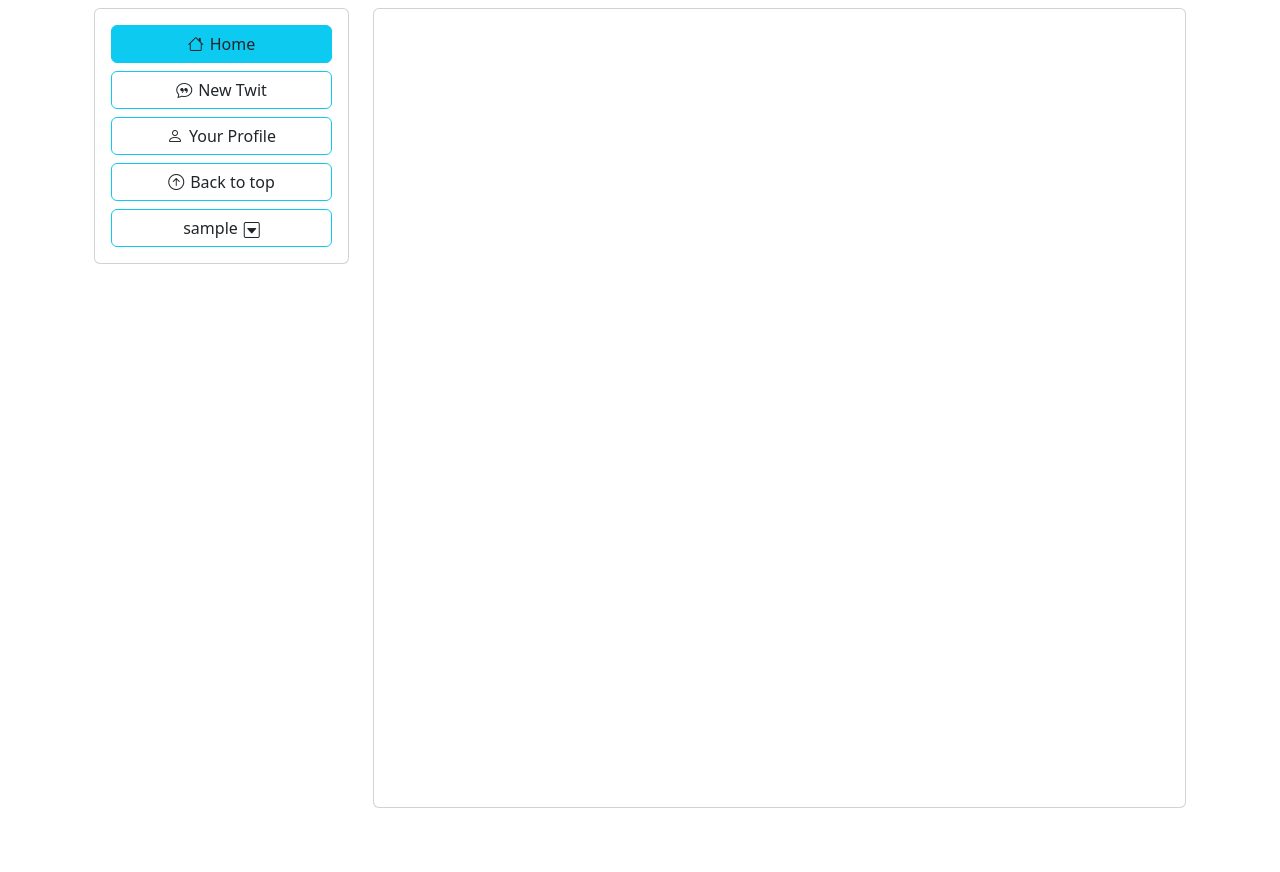
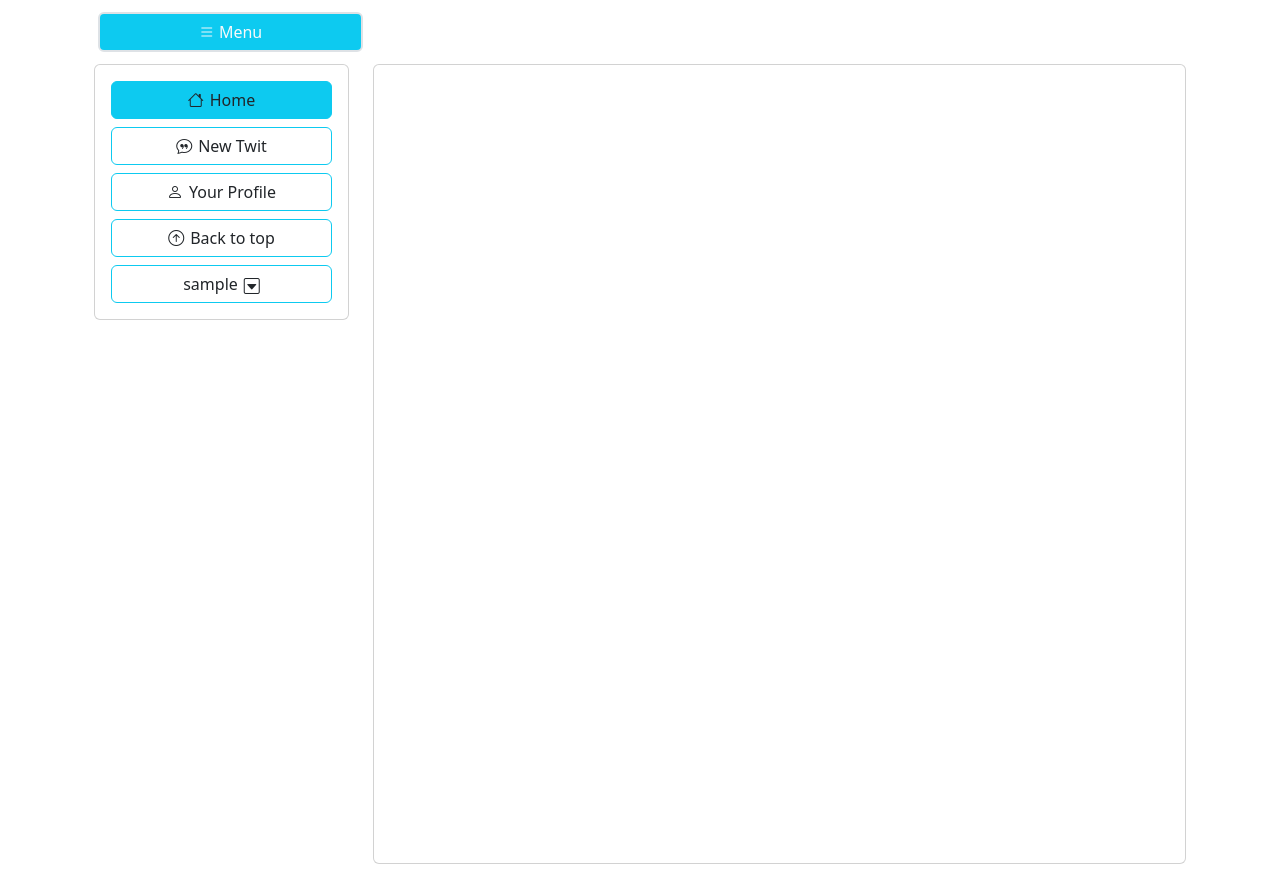
Before and after one commit to Schyler-Lowry/twitter-clone, a Django app: page / in a window 1280 px wide. Shown: the part 74-946 px from the top of the page. Before the commit the page ends 882 px from the top, so only its background shows below. Run offline with Django 4.2, Linux system fonts and the light colour scheme; the visitor is signed in with stand-in values (Sample User, id 1); data that the repository does not hold is empty; parts of the project's set-up code (start-up, migrations or seed data) failed here and were passed over; some libraries are stand-ins or nearby versions.

Commit message:
Styling overhaul. Add javascript for toggle user profile details. TODO: Finish styling overhaul on comments.

```diff
--- a/static/js/base.js
+++ b/static/js/base.js
@@ -86,3 +86,18 @@ $('#btn-cancel-comment').click(function() {
         window.location.hash = $(this).attr('href');
     });
  });
+
+
+let userProfileDetails = document.getElementById("userProfileDetails")
+
+$('#userProfileButton').click(function() {
+    if (userProfileDetails.textContent.includes("View")) {
+        // console.log("it's in there")
+        userProfileDetails.textContent = "Hide Details about"
+    } else {
+        userProfileDetails.textContent = "View Details about"
+    }
+
+
+    // console.log(userProfileDetails.textContent)
+});
--- a/templates/base.html
+++ b/templates/base.html
@@ -41,6 +41,11 @@ CIS218
             {% url 'user_profile' user.pk as user_profile %}
         <main>{% if user.is_authenticated %}
             <div class="container text-start">
+                <div class="d-grid gap-2 col-sm-3 p-1">
+                    <button class="btn btn-info text-light border border-2" type="button" data-bs-toggle="collapse" data-bs-target="#navbarCollapse" aria-controls="navbarCollapse" aria-expanded="false" aria-label="Toggle navigation">
+                        <i class="bi bi-list"> </i> Menu
+                        </button>
+                </div>
             <div class="row align-items-start">
 
 
@@ -52,8 +57,11 @@ CIS218
                     {% endcomment %}
 
 
-                <div class="col-sm-3 sticky-top pb-3">
-                    <div class="card" id="navbarCollapse">
+
+
+                <div class="col-sm-3 expand sticky-top py-2" id="navbarCollapse">
+
+                    <div class="card show" >
                         <div class="card-body">
                             <!-- <button class="btn btn-light border border-2 border-info ml-2"></button> -->
 
@@ -83,7 +91,7 @@ CIS218
                                         <li class=""><a class="dropdown-item" href="{% url 'logout' %}">Logout</a></li>
                                     </ul>
                                     {% if request.get_full_path == custom_user_profile %}
-                                    <a href="{{ user_profile }}"  type="button" data-bs-toggle="collapse" data-bs-target="#collapseExample" aria-expanded="false" aria-controls="collapseExample" style="--bs-icon-link-transform: translate3d(-.50rem, 0, 0);" class="btn btn-outline-info ml-2  link-dark link-offset-2 link-underline-opacity-25 link-underline-opacity-100-hover text-decoration-none" ><span class=" icon-link icon-link-hover"><i class="bi bi-person mb-2"></i> Toggle User Details</span></a>
+                                    <a href="{{ user_profile }}"  id="userProfileButton" type="button" data-bs-toggle="collapse" data-bs-target="#collapseExample" aria-expanded="false" aria-controls="collapseExample" style="--bs-icon-link-transform: translate3d(-.50rem, 0, 0);" class="btn btn-outline-info ml-2  link-dark link-offset-2 link-underline-opacity-25 link-underline-opacity-100-hover text-decoration-none" ><span class=" icon-link icon-link-hover" ><i class="bi bi-person mb-2"></i></span><span id="userProfileDetails"> View Details about</span> <span class="fw-bold">{{ customuser.username }}</span></a>
                                     {% endif %}
 
 
@@ -102,7 +110,7 @@ CIS218
                 {% endif %}
                 </div>
 
-                <div class="col-sm">
+                <div class="col-sm py-2">
                     {% block content %}
                     {% endblock content %}
                 </div>
--- a/templates/home.html
+++ b/templates/home.html
@@ -21,29 +21,30 @@ CIS218
             <div class="card-body h-75">
 
 
-
+                <!-- ms-1 pt-2 -->
                 <!-- style="max-height: 800px;" -->
-
+                <!-- <div class="bg-info text-wrap p-2 rounded-pill">   -->
                 <div id="top" class="overflow-auto h-100">
                 {% for twit in twit_list|dictsortreversed:"created" %}
-                <div class="text rounded-pill bg-info p-2">
-                    <div class="row">
+                <!-- <div class="row bg-info text-wrap rounded-pill p-2 m-2 "> -->
+                    <div class="card bg-info bg-info rounded border border-2" >
+                        <div class="row gap-1">
+                          <div class="col-sm-2 ms-3 my-3">
+                            <a href="{% url "user_profile" twit.author.pk %}"><img src="{% get_avatar_url email=twit.author.email size=100 %}" class="img-fluid rounded-circle" alt="user image"></a>
+
+                          </div>
                           <div class="col-sm">
-                            <a href="{% url "user_profile" twit.author.pk %}"><img src="{% get_avatar_url email=twit.author.email size=50 %}" class="rounded-circle" alt="user image"></a>
+                            <div class="card-body">
                                 <a class="link-light link-offset-2 link-underline-opacity-25 link-underline-opacity-100-hover" href="{% url "user_profile" twit.author.pk %}"><span class="fs-4 fw-bold">{{ twit.author }}</span></a>
                                 <span class=""> | {{ twit.created|timesince }} ago</span>
-
-                            {# {% if twit.created < twit.updated %} #}
                                 {% if twit.updated|date:"m/d/y H:i:s" != twit.created|date:"m/d/y H:i:s" %}
-                                <span class="fst-italic text-muted">| Edited: {{ twit.updated|timesince }} ago</span>
+                                    <span class="fst-italic text-muted"> Edited: {{ twit.updated|timesince }} ago</span>
                                     {% endif %}
-                        </div>
-                        <div class="col-1">
                                     {% if twit.author == user %}
                         <!--  px-2 py-2 -->
-                            <div class="text-end position-relative top-50 start-50 translate-middle">
 
-                                    <div class="dropstart">
+
+                                <div class="dropend">
                                     <button
                                         id ="dropdownUser1"
                                         data-bs-toggle="dropdown"
@@ -70,17 +71,26 @@ CIS218
                                 </ul>
                                 </div>
 
-                            </div>
+
 
 
                         {% endif %}
+
+                              <!-- <p class="card-text"><small class="text-body-secondary">Last updated 3 mins ago</small></p> -->
+                            </div>
+                          </div>
                         </div>
                       </div>
 
 
 
 
-                </div>
+
+
+
+
+
+
                 <br>
                 <div>
 
@@ -130,14 +140,14 @@ CIS218
 
                   {{ twit.comments.count }} comments
 
-                <div class="card w-75">
+                <div class="card">
                     <div class="card-body bg-light">
                         {% for comment in twit.comments.all|slice:3 %}
                         <div class="row">
-                            <div class="col-1">
+                            <div class="col-sm">
                                 <a href="{% url "user_profile" comment.author.pk %}"><img src="{% get_avatar_url email=comment.author.email size=50 %}" class="rounded-circle" alt="user image"></a>
                             </div>
-                            <div class="col ms-1 pt-2">
+                            <div class="col-sm">
                                 <p style="font-size: small;">
                                     <a class="link-info link-offset-2 link-underline-opacity-25 link-underline-opacity-100-hover" href="{% url "user_profile" comment.author.pk %}"><span class="fs-6 fw-bold">{{ comment.author }}</span></a>
 
@@ -151,7 +161,7 @@ CIS218
                             </div>
 
 
-                            <div class="col-1">
+                            <div class="col-sm-1">
                                 {% if comment.author == user %}
                                 <div class="text-end">
 
@@ -203,7 +213,7 @@ CIS218
                                     <div class="col-sm">
                                         {{ twit.comments.count|subtract:"3" }} more comments
                                     </div>
-                                    <div class="col-1 text-end">
+                                    <div class="col-sm-1 text-end">
                                         <span class="fs-5"><i class="bi bi-box-arrow-in-right"></i></span>
                                     </div>
                                 </div>
```
Lines whose indentation alone changed are shown as unchanged.
